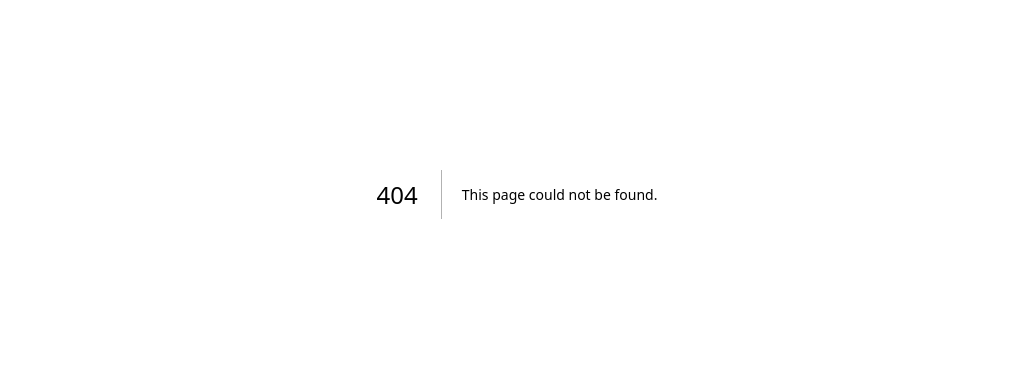
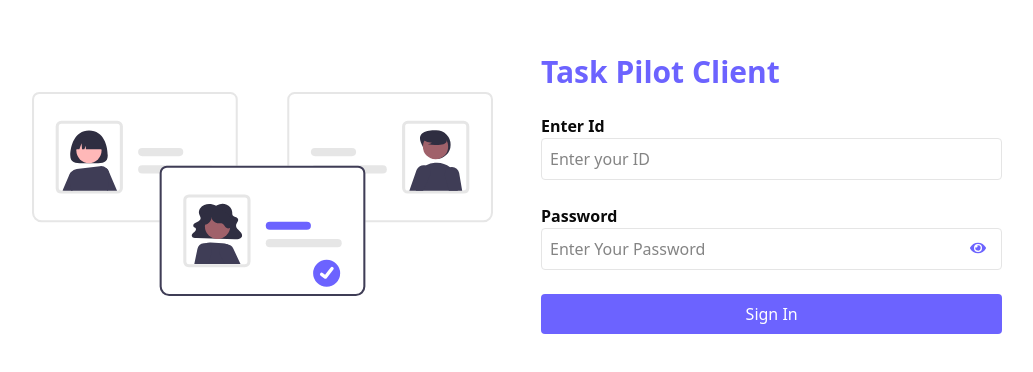
Before and after one commit to adnanakhlasofficial/taskPilot-client, a Next.js app: page /sign-in in a window 1280 px wide. Before the commit this address had no page. Shown: the part 206-578 px from the top of the page, without its empty margins (123-1156 px from the left). Built offline with nearby package versions, Linux system fonts and the light colour scheme.

Commit message:
signin page update is done

```diff
--- /dev/null
+++ b/src/app/(auth)/sign-in/page.tsx
@@ -0,0 +1,94 @@
+"use client";
+
+import Image from "next/image";
+import { useState } from "react";
+import { useForm, SubmitHandler } from "react-hook-form";
+import { FaEye, FaEyeSlash } from "react-icons/fa";
+import { VscError } from "react-icons/vsc";
+
+type Inputs = {
+  enterId: number;
+  password: number;
+};
+
+function SignIn() {
+  const [showPassword, setShowPassword] = useState<boolean>(false);
+  const {
+    register,
+    handleSubmit,
+    formState: { errors },
+  } = useForm<Inputs>();
+
+  const onSubmit: SubmitHandler<Inputs> = (data) => console.log(data);
+
+  return (
+    <div className="lg:w-10/12 mx-auto lg:flex lg:flex-row-reverse h-screen gap-12 p-8 lg:px-12">
+      <div className="lg:w-1/2 flex items-center justify-center">
+        <form onSubmit={handleSubmit(onSubmit)} className="w-full">
+          <h1 className="text-3xl font-bold mb-6 text-[#6C63FF]">
+            Task Pilot Client
+          </h1>
+          {/* Enter ID Field */}
+          <div className="mb-6">
+            <label className="font-semibold">Enter Id</label>
+            <br />
+            <input
+              type="text"
+              placeholder="Enter your ID"
+              {...register("enterId", { required: "User ID is required" })}
+              className="border p-2 rounded hover:border-blue-500 focus:border-blue-500 outline-none w-full"
+            />
+            {errors.enterId && (
+              <span className="text-red-500 mt-2 text-sm flex items-center gap-1">
+                <VscError />
+                {errors.enterId.message}
+              </span>
+            )}
+          </div>
+
+          {/* Password Field */}
+          <div className="relative">
+            <label className="font-semibold">Password</label> <br />
+            <input
+              type={showPassword ? "text" : "password"}
+              placeholder="Enter Your Password"
+              {...register("password", { required: "Password is required" })}
+              className="border p-2 rounded hover:border-blue-500 focus:border-blue-500 outline-none w-full"
+            />
+            <span
+              onClick={() => setShowPassword(!showPassword)}
+              className="btn btn-xs absolute right-4 top-9 text-[#6C63FF]"
+            >
+              {showPassword ? <FaEyeSlash /> : <FaEye />}
+            </span>
+            {errors.password && (
+              <span className="text-red-500 mt-2 text-sm flex items-center gap-1">
+                <VscError />
+                {errors.password.message}
+              </span>
+            )}
+          </div>
+
+          {/* Submit Button */}
+          <input
+            type="submit"
+            value="Sign In"
+            className="bg-[#6C63FF] text-white p-2 rounded cursor-pointer w-full hover:bg-[#5a54e6] transition-colors duration-300 mt-6 mb-6 lg:mb-0"
+          />
+        </form>
+      </div>
+
+      <div className="lg:w-1/2 flex items-center justify-center">
+        <Image
+          src="/loginImg.svg"
+          width={150}
+          height={150}
+          alt="Login image"
+          className="w-full"
+        />
+      </div>
+    </div>
+  );
+}
+
+export default SignIn;
--- a/src/app/(auth)/signIn/page.tsx
+++ /dev/null
@@ -1,68 +0,0 @@
-"use client"
-
-import { useState } from "react";
-import { useForm, SubmitHandler } from "react-hook-form"
-import { FaEye, FaEyeSlash } from "react-icons/fa";
-import { VscError } from "react-icons/vsc";
-
-type Inputs = {
-    enterId: number;
-    password: number;
-}
-
-function SignIn() {
-    const [showPassword, setShowPassword] = useState(false)
-    const {
-        register,
-        handleSubmit,
-        formState: { errors },
-    } = useForm<Inputs>()
-
-    const onSubmit: SubmitHandler<Inputs> = (data) => console.log(data)
-
-    return (
-        <div className="p-4 max-w-sm mx-auto border rounded-sm">
-            <form onSubmit={handleSubmit(onSubmit)} className="flex flex-col gap-4 max-w-sm mx-auto">
-
-                {/* Enter ID Field */}
-                <div>
-                    <label className="-mb-3 font-semibold">Enter Id</label><br />
-                    <input
-                        type="text"
-                        placeholder="Enter your ID"
-                        {...register("enterId", { required: "User ID is required" })}
-                        className="border p-2 rounded hover:border-blue-500 focus:border-blue-500 outline-none w-full"
-                    />
-                {errors.enterId && <span className="text-red-500 mt-2 text-sm flex items-center gap-1"><VscError />{errors.enterId.message}</span>}
-                </div>
-
-                {/* Password Field */}
-                <div className="relative">
-                    <label className="-mb-3 font-semibold">Password</label> <br />
-                    <input
-                        type={showPassword ? "text" : "password"}
-                        placeholder="Enter Your Password"
-                        {...register("password", { required: "Password is required" })}
-                        className="border p-2 rounded hover:border-blue-500 focus:border-blue-500 outline-none w-full"
-                    />
-                    <span
-                        onClick={() => setShowPassword(!showPassword)}
-                        className="btn btn-xs absolute right-2 mb-6 text-blue-500"
-                    >
-                        {showPassword ? <FaEyeSlash /> : <FaEye />}
-                    </span>
-                    {errors.password && <span className="text-red-500 mt-2 text-sm flex items-center gap-1"><VscError />{errors.password.message}</span>}
-                </div>
-
-                {/* Submit Button */}
-                <input
-                    type="submit"
-                    value="Sign In"
-                    className="bg-blue-500 text-white p-2 rounded cursor-pointer"
-                />
-            </form>
-        </div>
-    )
-}
-
-export default SignIn
```
Also changed, not shown: public/loginImg.svg (added).
